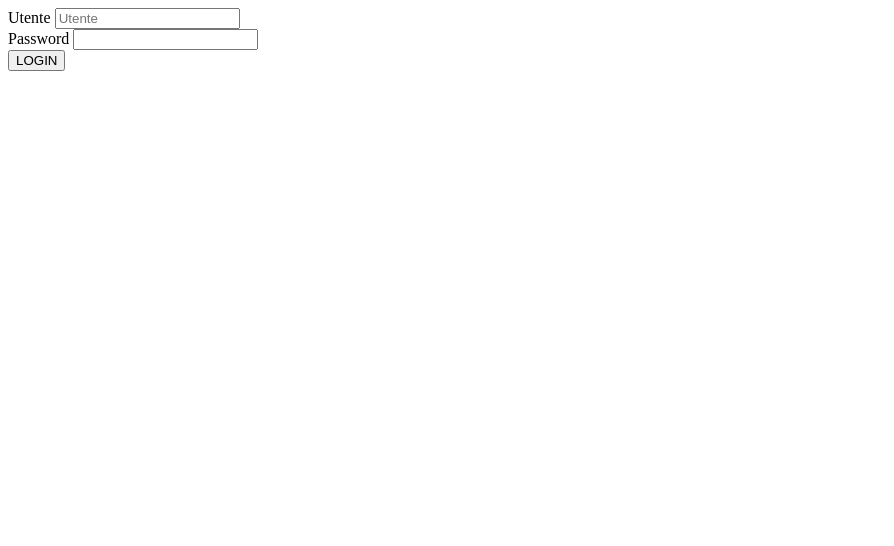
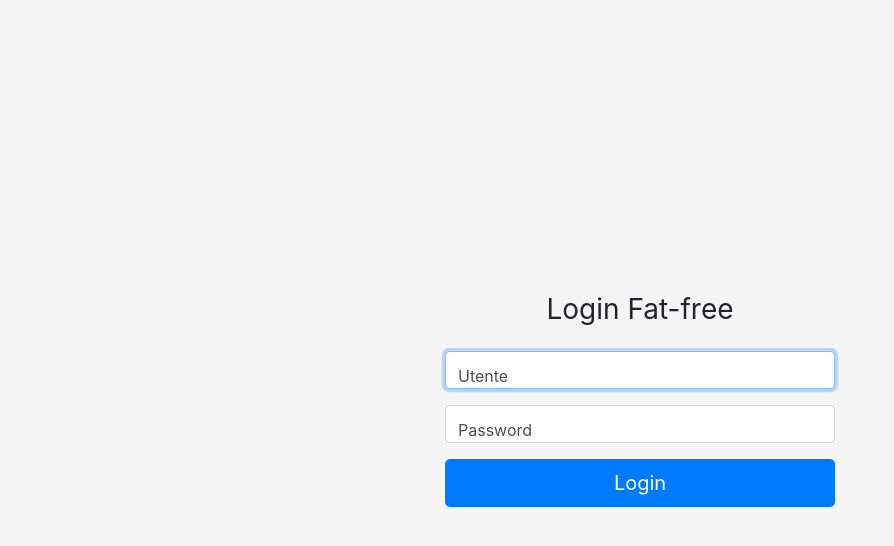
Before and after one commit to archistico/login-fat-free, a PHP site: page /templates/login.htm in a window 1280 px wide. Shown: the top 546 px of the page, without its empty margins (0-894 px from the left). Run offline with PHP 8.4, Linux system fonts and the light colour scheme; some libraries are stand-ins or nearby versions.

Commit message:
html login ok, no js

```diff
--- a/App/Auth.php
+++ b/App/Auth.php
@@ -2,9 +2,7 @@
 namespace App;
 class Auth {
     function Login($f3, $args) {
-        $f3->set('titolo','Login');
-        $f3->set('contenuto','login.htm');
-        echo \Template::instance()->render('templates/base.htm');
+        echo \Template::instance()->render('templates/login.htm');
     }
 
     function Logout($f3, $args) {
--- /dev/null
+++ b/css/login.css
@@ -0,0 +1,105 @@
+:root {
+    --input-padding-x: .75rem;
+    --input-padding-y: .75rem;
+  }
+
+  html,
+  body {
+    height: 100%;
+  }
+
+  body {
+    display: -ms-flexbox;
+    display: flex;
+    -ms-flex-align: center;
+    align-items: center;
+    padding-top: 40px;
+    padding-bottom: 40px;
+    background-color: #f5f5f5;
+  }
+
+  .form-signin {
+    width: 100%;
+    max-width: 420px;
+    padding: 15px;
+    margin: auto;
+  }
+
+  .form-label-group {
+    position: relative;
+    margin-bottom: 1rem;
+  }
+
+  .form-label-group > input,
+  .form-label-group > label {
+    padding: var(--input-padding-y) var(--input-padding-x);
+  }
+
+  .form-label-group > label {
+    position: absolute;
+    top: 0;
+    left: 0;
+    display: block;
+    width: 100%;
+    margin-bottom: 0; /* Override default `<label>` margin */
+    line-height: 1.5;
+    color: #495057;
+    cursor: text; /* Match the input under the label */
+    border: 1px solid transparent;
+    border-radius: .25rem;
+    transition: all .1s ease-in-out;
+  }
+
+  .form-label-group input::-webkit-input-placeholder {
+    color: transparent;
+  }
+
+  .form-label-group input:-ms-input-placeholder {
+    color: transparent;
+  }
+
+  .form-label-group input::-ms-input-placeholder {
+    color: transparent;
+  }
+
+  .form-label-group input::-moz-placeholder {
+    color: transparent;
+  }
+
+  .form-label-group input::placeholder {
+    color: transparent;
+  }
+
+  .form-label-group input:not(:placeholder-shown) {
+    padding-top: calc(var(--input-padding-y) + var(--input-padding-y) * (2 / 3));
+    padding-bottom: calc(var(--input-padding-y) / 3);
+  }
+
+  .form-label-group input:not(:placeholder-shown) ~ label {
+    padding-top: calc(var(--input-padding-y) / 3);
+    padding-bottom: calc(var(--input-padding-y) / 3);
+    font-size: 10px;
+    color: #777;
+  }
+
+  /* Fallback for Edge
+  -------------------------------------------------- */
+  @supports (-ms-ime-align: auto) {
+    .form-label-group > label {
+      display: none;
+    }
+    .form-label-group input::-ms-input-placeholder {
+      color: #777;
+    }
+  }
+
+  /* Fallback for IE
+  -------------------------------------------------- */
+  @media all and (-ms-high-contrast: none), (-ms-high-contrast: active) {
+    .form-label-group > label {
+      display: none;
+    }
+    .form-label-group input:-ms-input-placeholder {
+      color: #777;
+    }
+  }
--- a/templates/login.htm
+++ b/templates/login.htm
@@ -1,15 +1,45 @@
-<div class="row">
-    <div class="col-md-12">
-        <form method="POST" action="{{@BASE}}{{ 'loginCheck' | alias }}">
-            <div class="form-group">
-                <label for="InputUtente">Utente</label>
-                <input type="text" class="form-control" id="InputUtente" placeholder="Utente" name="utente" required>
-            </div>
-            <div class="form-group">
-                <label for="InputPassword">Password</label>
-                <input type="password" class="form-control" id="InputPassword" name="password" required>
-            </div>
-            <button type="submit" class="btn btn-primary btn-block btn-lg">LOGIN</button>
-        </form>
-    </div>
-</div>
+<!doctype html>
+<html lang="en">
+
+<head>
+    <meta charset="utf-8">
+    <meta name="viewport" content="width=device-width, initial-scale=1, shrink-to-fit=no">
+    <meta name="description" content="">
+    <meta name="author" content="">
+
+    <title>Login</title>
+
+    <!-- Bootstrap core CSS -->
+    <link rel="stylesheet" href="https://stackpath.bootstrapcdn.com/bootstrap/4.1.3/css/bootstrap.min.css" integrity="sha384-MCw98/SFnGE8fJT3GXwEOngsV7Zt27NXFoaoApmYm81iuXoPkFOJwJ8ERdknLPMO"
+        crossorigin="anonymous">
+
+    <!-- Awesome -->
+    <link rel="stylesheet" href="https://use.fontawesome.com/releases/v5.3.1/css/all.css" integrity="sha384-mzrmE5qonljUremFsqc01SB46JvROS7bZs3IO2EmfFsd15uHvIt+Y8vEf7N7fWAU"
+        crossorigin="anonymous">
+
+    <!-- Custom styles for this template -->
+    <link href="{{@BASE}}\css\login.css" rel="stylesheet">
+</head>
+
+<body>
+    <form class="form-signin" method="POST" action="{{@BASE}}{{ 'loginCheck' | alias }}">
+        <div class="text-center mb-4">
+            <h1 class="h3 mb-3 font-weight-normal">Login Fat-free</h1>
+        </div>
+
+        <div class="form-label-group">
+            <input type="text" id="inputUtente" class="form-control" placeholder="Utente" name="utente" required autofocus>
+            <label for="inputUtente">Utente</label>
+        </div>
+
+        <div class="form-label-group">
+            <input type="password" id="inputPassword" class="form-control" placeholder="Password" name="password" required>
+            <label for="inputPassword">Password</label>
+        </div>
+
+        <button class="btn btn-lg btn-primary btn-block" type="submit">Login</button>
+    </form>
+    <script src='{{@BASE}}/js/login.js'></script>
+</body>
+
+</html>
```
